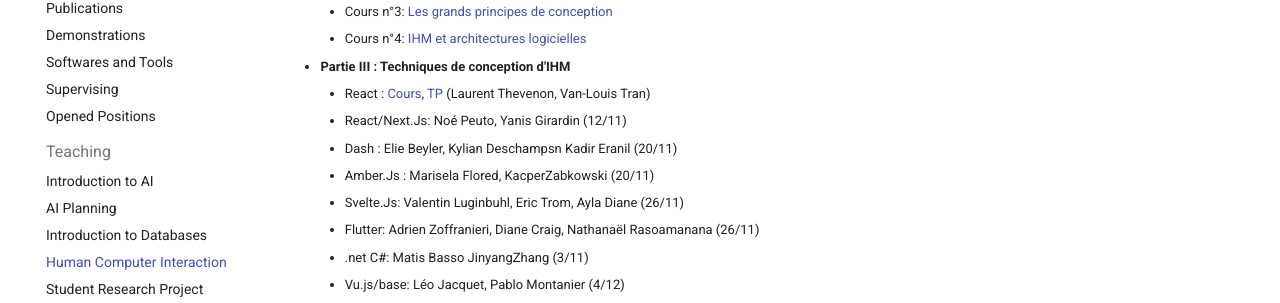
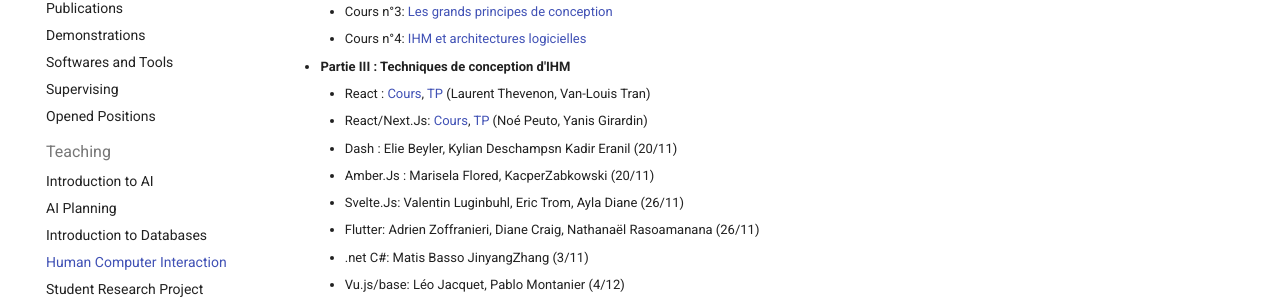
Before and after one commit to pellierd/homepage, an MkDocs documentation site: the page built from docs/teaching/hci.md, in a window 1280 px wide and 900 px high, scrolled down 697 px. Shown: the part 147-450 px from the top of the window. Built offline with MkDocs 1.6.1 and Material for MkDocs 9.7.7, drawn with Linux system fonts in a browser that asks for light colours.

Commit message:
Ajout NextJs

```diff
--- a/docs/teaching/hci.md
+++ b/docs/teaching/hci.md
@@ -27,7 +27,7 @@
     - Cours n°4: [IHM et architectures logicielles](hci/04-architecture.pdf)
 - **Partie III : Techniques de conception d'IHM**
     - React : [Cours](hci/tmp/React.pdf), [TP](https://github.com/Bloubing/trois-petits-cochons) (Laurent Thevenon, Van-Louis Tran)
-    - React/Next.Js: Noé Peuto, Yanis Girardin (12/11)
+    - React/Next.Js: [Cours](hci/tmp/NextJS.pdf), [TP](https://tp-nextjs-alpha.vercel.app) (Noé Peuto, Yanis Girardin)
     - Dash : Elie Beyler, Kylian Deschampsn Kadir Eranil (20/11)
     - Amber.Js : Marisela Flored, KacperZabkowski (20/11)
     - Svelte.Js: Valentin Luginbuhl, Eric Trom, Ayla Diane (26/11)
```
